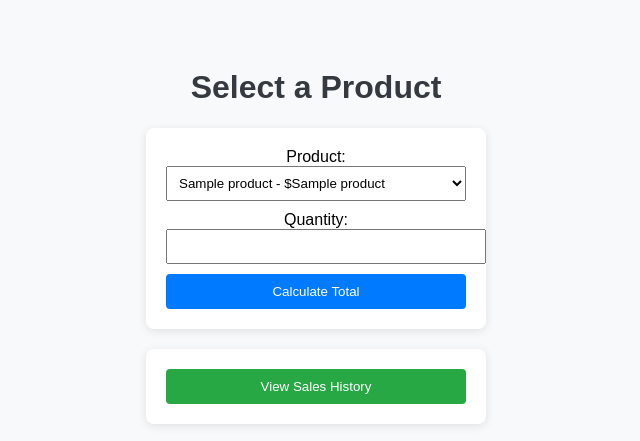
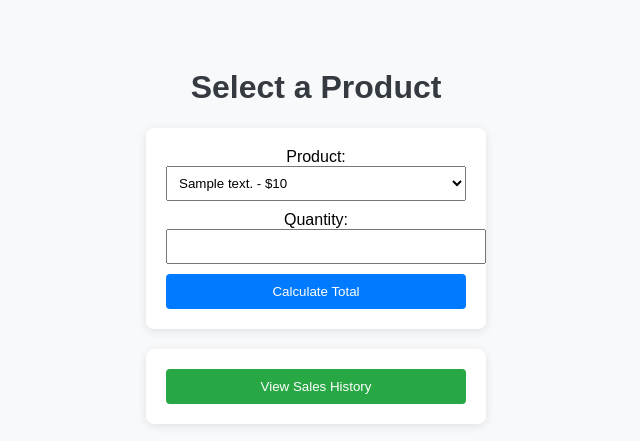
Before and after one commit to gaidaahmed/Exam2025_Version1, a Flask app: template templates/index.html in a window 1280 px wide. Shown: the top 441 px of the page, without its empty margins (324-964 px from the left). Run offline with Flask 3, Linux system fonts and the light colour scheme; the template is opened without the code that fills it: most values are stand-ins (such as "Sample title", 1, 10 or a date in 2020).

Commit message:
Third commit

```diff
--- a/templates/index.html
+++ b/templates/index.html
@@ -19,10 +19,11 @@
 <form action="/calculate" method="post">
     <label for="product">Product:</label>
     <select name="product">
-        {% for product in products %}
-            <option value="{{ product }}">{{ product }} - ${{ products[product] }}</option>
+        {% for code, info in products.items() %}
+        <option value="{{ code }}">{{ info.description }} - ${{ info.price }}</option>
         {% endfor %}
     </select>
+
     <label for="quantity">Quantity:</label>
     <input type="number" name="quantity" min="1" required>
     <button type="submit">Calculate Total</button>
```
